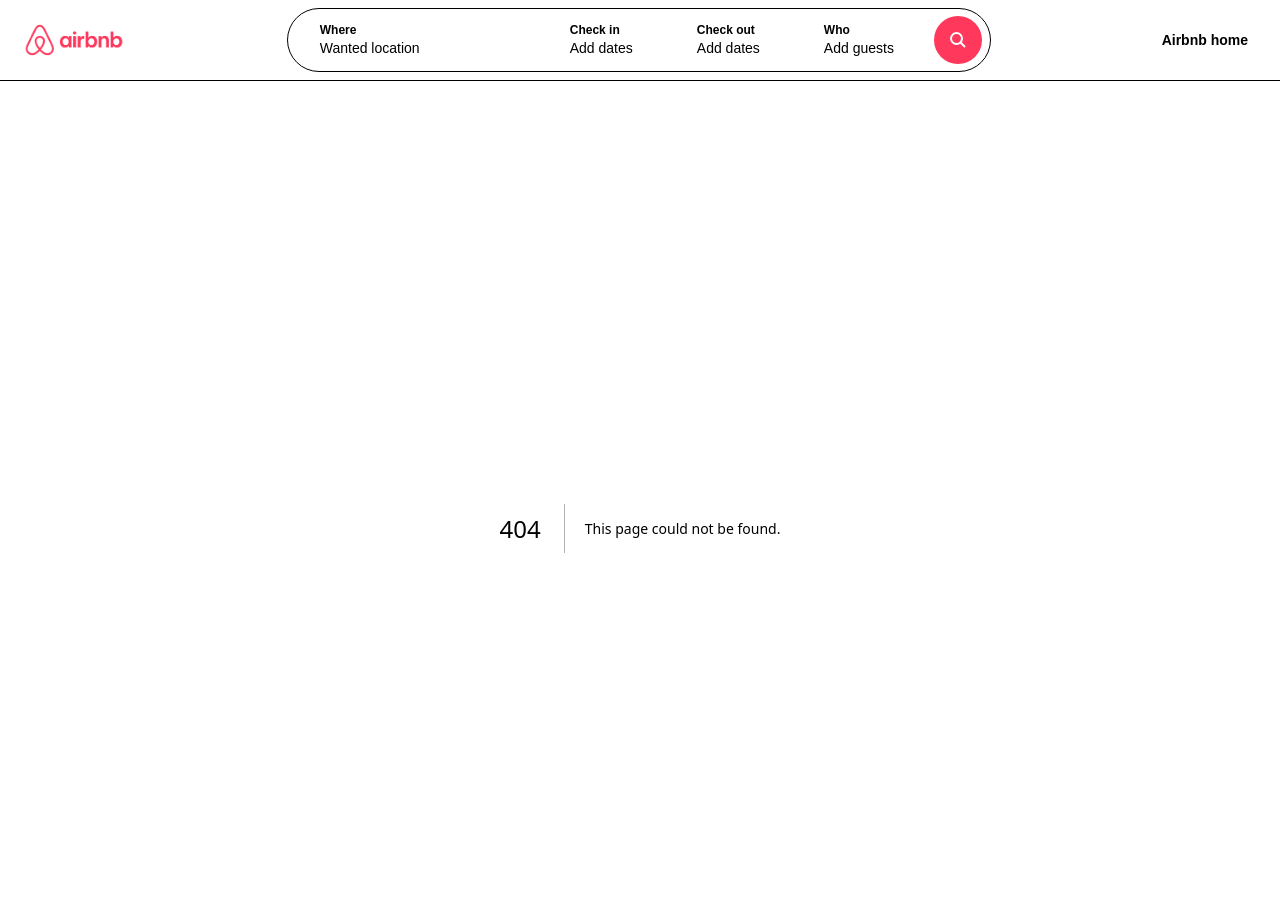
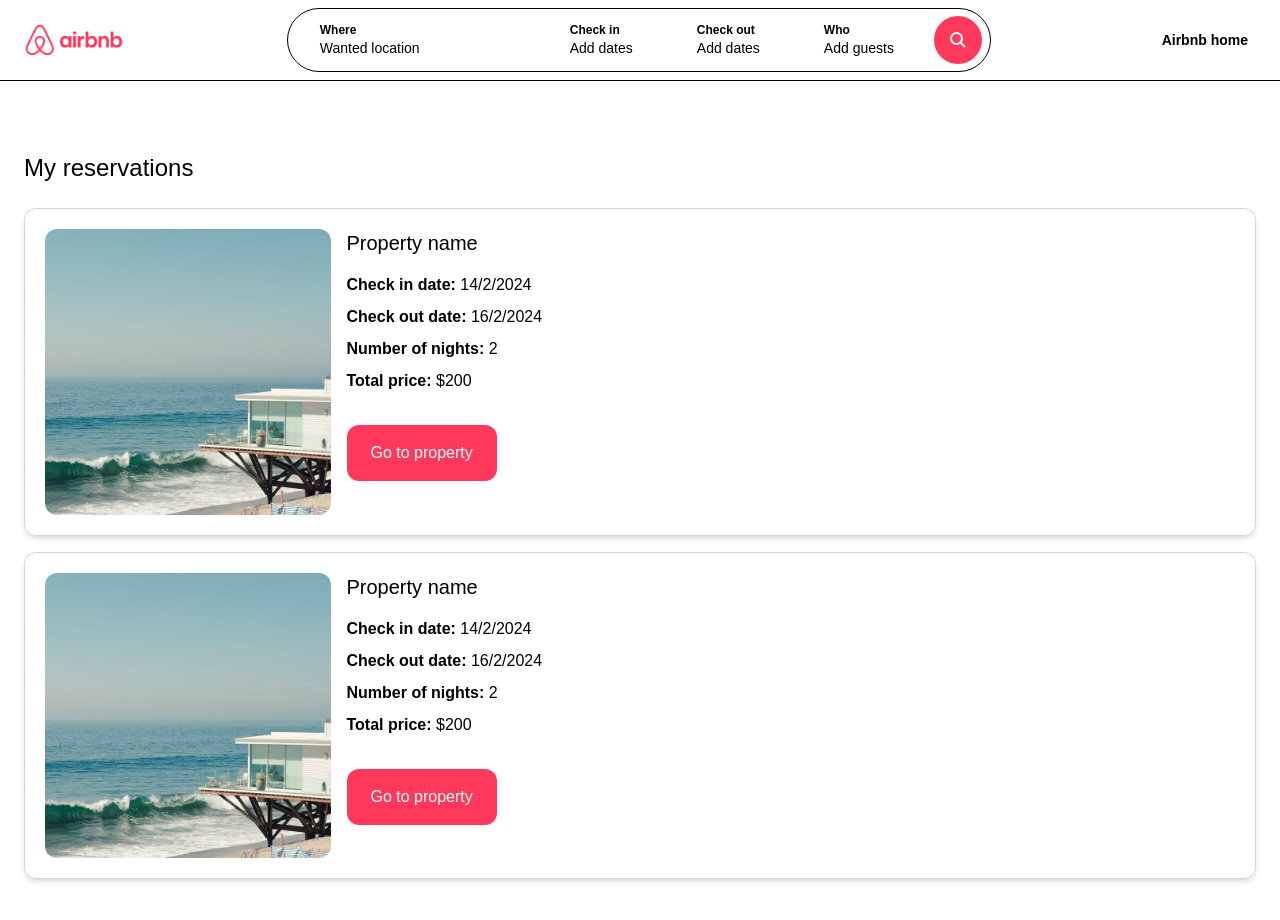
Before and after one commit to skh502/airbnb-clone, a Next.js app in the folder client/: page /myreservations in a window 1280 px wide. Before the commit this address had no page. Shown: the top 920 px of the page. Built offline with nearby package versions, Linux system fonts and the light colour scheme.

Commit message:
feat: landlords, properties, reservations, contact components creation

```diff
--- /dev/null
+++ b/client/src/app/landlords/[id]/page.tsx
@@ -0,0 +1,35 @@
+import ContactButton from "@/components/ContactButton";
+import PropertyList from "@/components/properties/PropertyList";
+import Image from "next/image";
+
+const LandlordDetailPage = () => {
+  return (
+    <main className="max-w-[1500px] mx-auto px-6 pb-6">
+      <div className="grid grid-cols-1 md:grid-cols-4 gap-4">
+        <aside className="col-span-1 mb-4">
+          <div className="flex flex-col items-center p-6 rounded-xl border border-gray-300 shadow-xl">
+            <Image
+              src="/profile_pic_1.jpg"
+              width={200}
+              height={200}
+              alt="Landlrod name"
+              className="rounded-full"
+            />
+
+            <h1 className="mt-6 text-2xl">Landlrod name</h1>
+
+            <ContactButton />
+          </div>
+        </aside>
+
+        <div className="col-span-1 md:col-span-3 pl-0 md:pl-6">
+          <div className="grid grid-cols-1 md:grid-cols-3 gap-6">
+            <PropertyList />
+          </div>
+        </div>
+      </div>
+    </main>
+  );
+};
+
+export default LandlordDetailPage;
--- /dev/null
+++ b/client/src/app/myproperties/page.tsx
@@ -0,0 +1,16 @@
+import PropertyList from "@/components/properties/PropertyList";
+import Image from "next/image";
+
+const MyPropertiesPage = () => {
+  return (
+    <main className="max-w-[1500px] mx-auto px-6 pb-6">
+      <h1 className="my-6 text-2xl">My properties</h1>
+
+      <div className="grid grid-cols-1 md:grid-cols-3 gap-6">
+        <PropertyList />
+      </div>
+    </main>
+  );
+};
+
+export default MyPropertiesPage;
--- /dev/null
+++ b/client/src/app/myreservations/page.tsx
@@ -0,0 +1,83 @@
+import Image from "next/image";
+
+const MyReservationsPage = () => {
+  return (
+    <main className="max-w-[1500px] mx-auto px-6 pb-6">
+      <h1 className="my-6 text-2xl">My reservations</h1>
+
+      <div className="space-y-4">
+        <div className="p-5 grid grid-cols-1 md:grid-cols-4 gap-4 shadow-md border border-gray-300 rounded-xl">
+          <div className="col-span-1">
+            <div className="relative overflow-hidden aspect-square rounded-xl">
+              <Image
+                fill
+                src="/beach_1.jpg"
+                className="hover:scale-110 object-cover transition h-full w-full"
+                alt="Beach house"
+              />
+            </div>
+          </div>
+
+          <div className="col-span-1 md:col-span-3">
+            <h2 className="mb-4 text-xl">Property name</h2>
+
+            <p className="mb-2">
+              <strong>Check in date:</strong> 14/2/2024
+            </p>
+            <p className="mb-2">
+              <strong>Check out date:</strong> 16/2/2024
+            </p>
+
+            <p className="mb-2">
+              <strong>Number of nights:</strong> 2
+            </p>
+            <p className="mb-2">
+              <strong>Total price:</strong> $200
+            </p>
+
+            <div className="mt-6 inline-block cursor-pointer py-4 px-6 bg-airbnb text-white rounded-xl">
+              Go to property
+            </div>
+          </div>
+        </div>
+
+        <div className="p-5 grid grid-cols-1 md:grid-cols-4 gap-4 shadow-md border border-gray-300 rounded-xl">
+          <div className="col-span-1">
+            <div className="relative overflow-hidden aspect-square rounded-xl">
+              <Image
+                fill
+                src="/beach_1.jpg"
+                className="hover:scale-110 object-cover transition h-full w-full"
+                alt="Beach house"
+              />
+            </div>
+          </div>
+
+          <div className="col-span-1 md:col-span-3">
+            <h2 className="mb-4 text-xl">Property name</h2>
+
+            <p className="mb-2">
+              <strong>Check in date:</strong> 14/2/2024
+            </p>
+            <p className="mb-2">
+              <strong>Check out date:</strong> 16/2/2024
+            </p>
+
+            <p className="mb-2">
+              <strong>Number of nights:</strong> 2
+            </p>
+            <p className="mb-2">
+              <strong>Total price:</strong> $200
+            </p>
+
+            <div className="mt-6 inline-block cursor-pointer py-4 px-6 bg-airbnb text-white rounded-xl">
+              Go to property
+            </div>
+          </div>
+        </div>
+      </div>
+    </main>
+  );
+};
+
+export default MyReservationsPage;
--- /dev/null
+++ b/client/src/app/properties/[id]/page.tsx
@@ -0,0 +1,55 @@
+import ReservationSidebar from "@/components/properties/ReservationSidebar";
+import Image from "next/image";
+
+const PropertyDetailPage = () => {
+  return (
+    <main className="max-w-[1500px] mx-auto px-6 pb-6">
+      <div className="w-full h-[64vh] mb-4 overflow-hidden rounded-xl relative">
+        <Image
+          fill
+          src="/beach_1.jpg"
+          className="object-cover w-full h-full"
+          alt="Beach house"
+        />
+      </div>
+
+      <div className="grid grid-cols-1 md:grid-cols-5 gap-4">
+        <div className="py-6 pr-6 col-span-3">
+          <h1 className="mb-4 text-4xl">Protpery name</h1>
+
+          <span className="mb-6 block text-lg text-gray-600">
+            4 guests - 2 bedrooms - 1 bathroom
+          </span>
+
+          <hr />
+
+          <div className="py-6 flex items-center space-x-4">
+            <Image
+              src="/profile_pic_1.jpg"
+              width={50}
+              height={50}
+              className="rounded-full"
+              alt="The user name"
+            />
+
+            <p>
+              <strong>John Doe</strong> is your host
+            </p>
+          </div>
+
+          <hr />
+
+          <p className="mt-6 text-lg">
+            Loremalsdjf lkasdj flkajslkdf jaslk djflkas jdlfkjaslkdfj alsk jdflk
+            asjldkf jaslk djflkasj dflkaslkdf askldfj lasjd flk asjldkf jaslk
+            fjlk asjldfkj aslkdfj lkasjf
+          </p>
+        </div>
+
+        <ReservationSidebar />
+      </div>
+    </main>
+  );
+};
+
+export default PropertyDetailPage;
--- /dev/null
+++ b/client/src/components/ContactButton.tsx
@@ -0,0 +1,9 @@
+const ContactButton = () => {
+  return (
+    <div className="mt-6 py-4 px-6 cursor-pointer bg-airbnb text-white rounded-xl hover:bg-airbnb-dark transition">
+      Contact
+    </div>
+  );
+};
+
+export default ContactButton;
--- /dev/null
+++ b/client/src/components/properties/ReservationSidebar.tsx
@@ -0,0 +1,44 @@
+const ReservationSidebar = () => {
+  return (
+    <aside className="mt-6 p-6 col-span-2 rounded-xl border border-gray-300 shadow-xl">
+      <h2 className="mb-5 text-2xl">$200 per night</h2>
+
+      <div className="mb-6 p-3 border border-gray-400 rounded-xl">
+        <label className="mb-2 block font-bold text-xs">Guests</label>
+
+        <select className="w-full -ml-1 text-xm">
+          <option>1</option>
+          <option>2</option>
+          <option>3</option>
+          <option>4</option>
+        </select>
+      </div>
+
+      <div className="w-full mb-6 py-6 text-center text-white bg-airbnb hover:bg-airbnb-dark rounded-xl">
+        Book
+      </div>
+
+      <div className="mb-4 flex justify-between align-center">
+        <p>$200 * 4 nights</p>
+
+        <p>$800</p>
+      </div>
+
+      <div className="mb-4 flex justify-between align-center">
+        <p>Djangobnb fee</p>
+
+        <p>$40</p>
+      </div>
+
+      <hr />
+
+      <div className="mt-4 flex justify-between align-center font-bold">
+        <p>Total</p>
+
+        <p>$840</p>
+      </div>
+    </aside>
+  );
+};
+
+export default ReservationSidebar;
```
